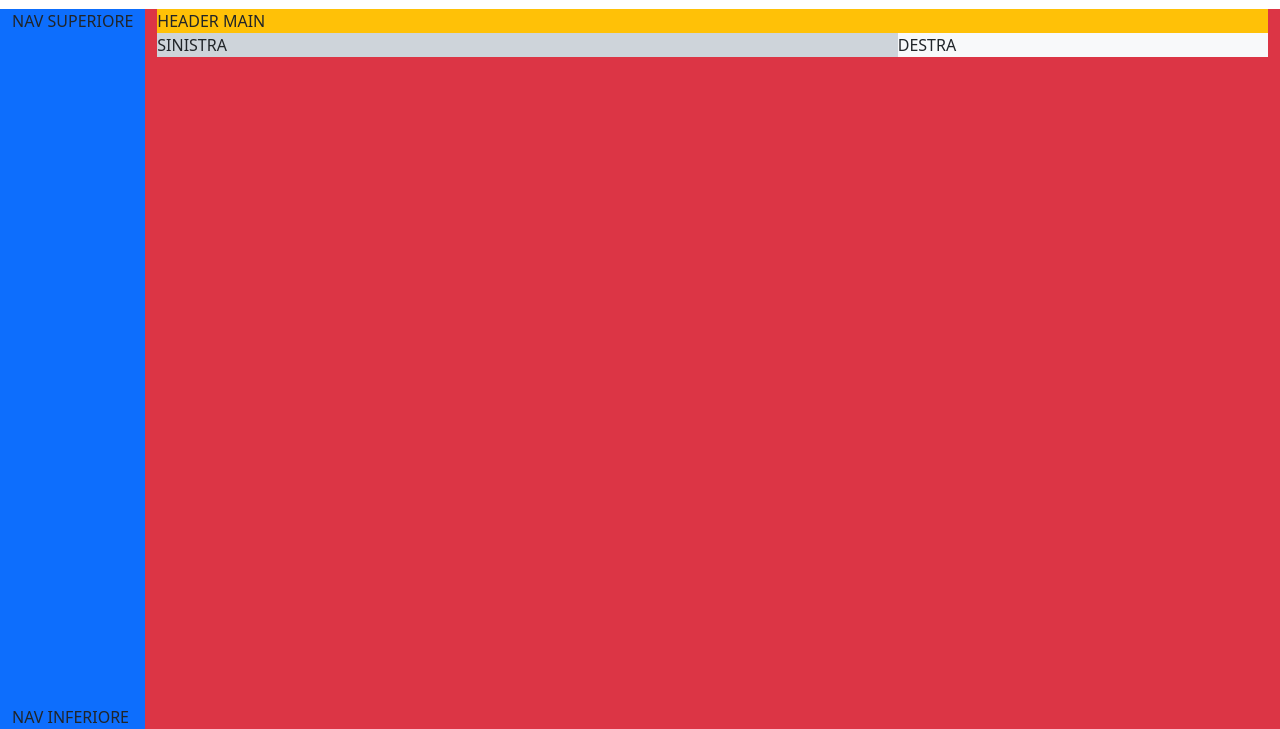
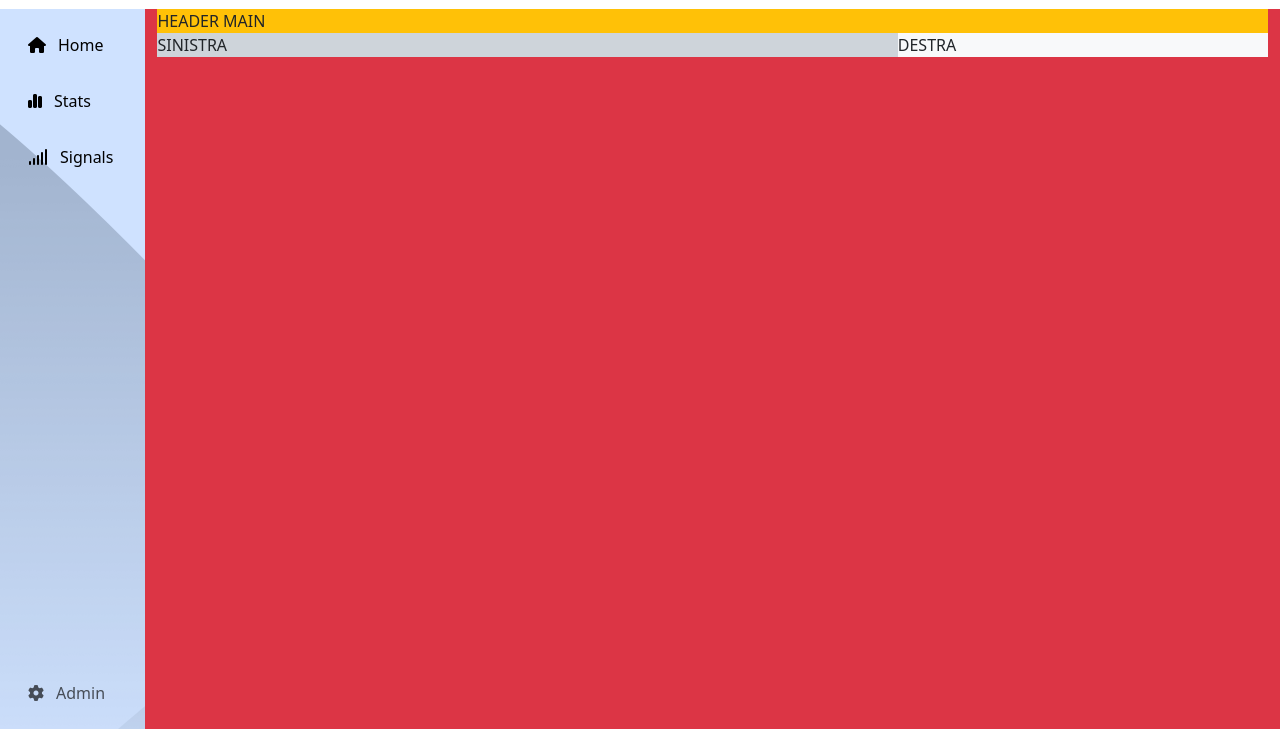
Before and after one commit to Delonteee/html-css-bootstrap-dashboard, a plain HTML site: page index.html in a window 1280 px wide. Shown: the part 71-800 px from the top of the page. Drawn offline with nearby package versions, Linux system fonts and the light colour scheme.

Commit message:
main section - Aside

```diff
--- a/css/style.css
+++ b/css/style.css
@@ -24,3 +24,7 @@
 #icon-section .fa-bell {
     color: var(--bs-warning);
 }
+
+#section-main {
+    background-image: url(../img/sidebar-bg.png);
+}
--- a/index.html
+++ b/index.html
@@ -49,6 +49,7 @@
                                         <li><a class="dropdown-item" href="#">Opzione 3</a></li>
                                     </ul>
                                 </li>
+                            </ul>
                         </nav>
                     </div>
                 </div>
@@ -56,16 +57,38 @@
         </header>
         <!-- Fine header principale  -->
         <!-- Inizio main  -->
-        <main id="section-main" class="bg-warning">
+        <main id="section-main" class="bg-primary-subtle">
             <div class="container-fluid h-100">
                 <div class="row h-100">
-                    <div class="col-auto h-100 bg-primary">
-                        <aside class="h-100 d-flex flex-column justify-content-between">
-                            <nav>
-                                NAV SUPERIORE
-                            </nav>
-                            <nav>
-                                NAV INFERIORE
+                    <div class="col-auto h-100">
+                        <aside id="aside-main-nav" class="h-100 d-flex flex-column justify-content-between">
+                            <nav class="navbar">
+                                <div class="container-fluid">
+                                    <div class="" id="navbarNav">
+                                        <ul class="navbar-nav">
+                                            <li class="nav-item">
+                                                <a class="nav-link active d-flex align-items-center" aria-current="page" href="#"><i class="fa-solid fa-house p-3 p-lg-1"></i><span class="d-none d-lg-block p-2">Home</span></a>
+                                            </li>
+                                            <li class="nav-item">
+                                                <a class="nav-link active d-flex align-items-center" href="#"><i class="fa-solid fa-chart-simple p-3 p-lg-1"></i><span class="d-none d-lg-block p-2">Stats</span></a>
+                                            </li>
+                                            <li class="nav-item">
+                                                <a class="nav-link active d-flex align-items-center" href="#"><i class="fa-solid fa-signal p-3 p-lg-1"></i><span class="d-none d-lg-block p-2">Signals</span></a>
+                                            </li>
+                                        </ul>
+                                    </div>
+                                </div>
+                              </nav>
+                            <nav class="navbar">
+                                <div class="container-fluid">
+                                    <div class="" id="navbarNav">
+                                        <ul class="navbar-nav">
+                                            <li class="nav-item">
+                                                <a class="nav-link d-flex align-items-center" href="#"><i class="fa-solid fa-gear p-3 p-lg-1"></i><span class="d-none d-lg-block p-2">Admin</span></a>
+                                            </li>
+                                        </ul>
+                                    </div>
+                                </div>
                             </nav>
                         </aside>
                     </div>
```
